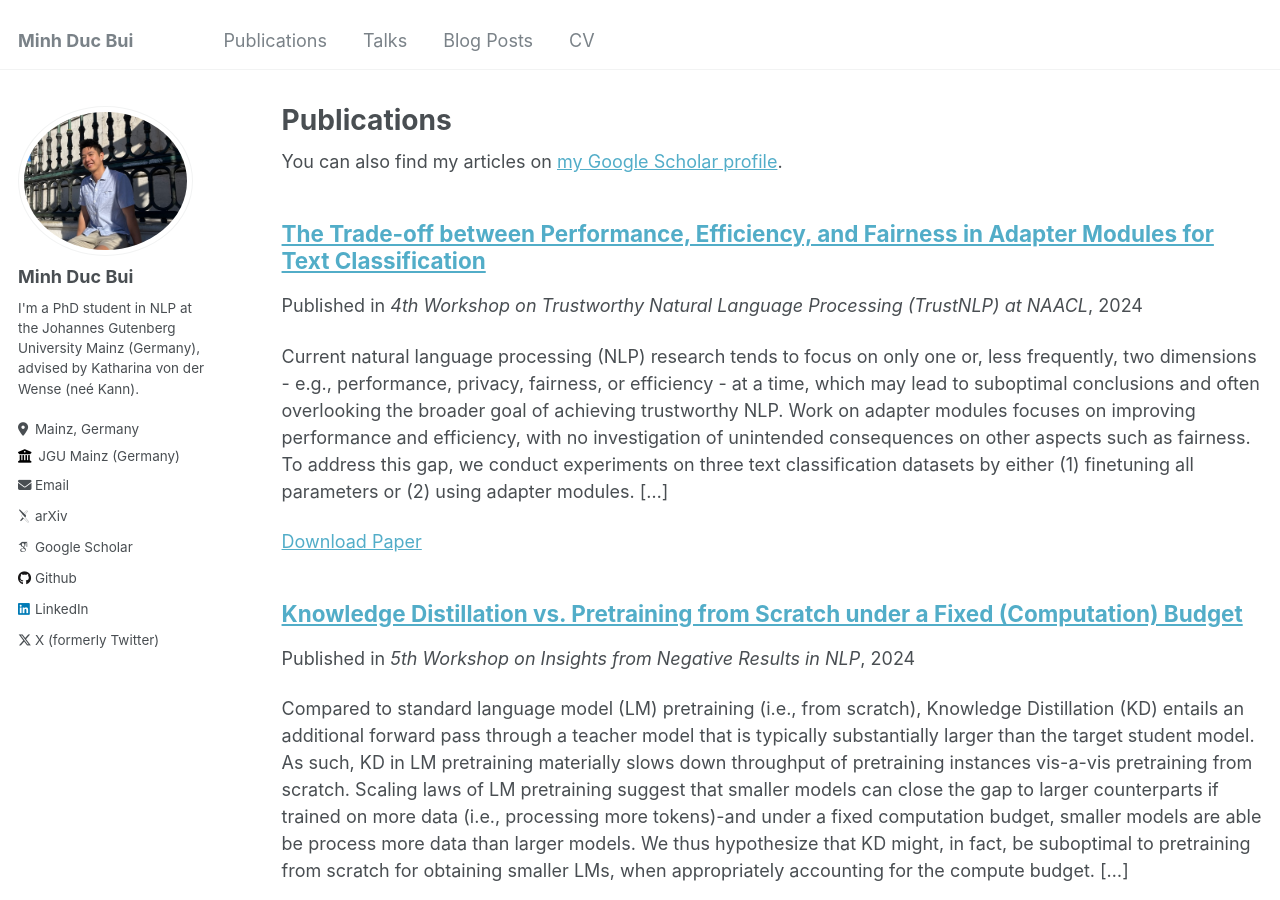
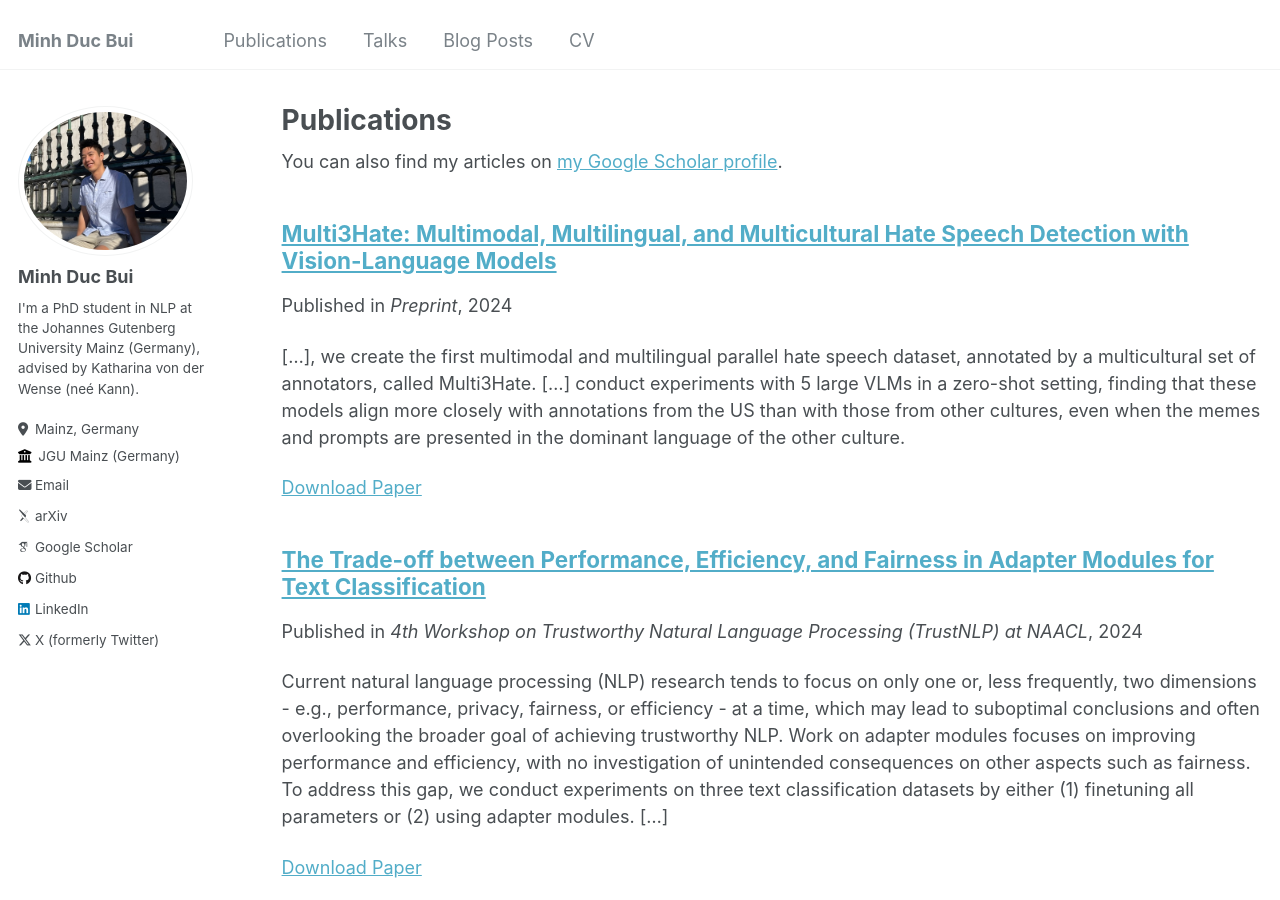
Before and after one commit to MinhDucBui/minhducbui.github.io, a Jekyll site: the page built from _pages/publications.md, in a window 1280 px wide and 900 px high. Built offline with Jekyll 4.4.1, drawn with Linux system fonts in a browser that asks for light colours; some web fonts are replaced.

Commit message:
multi3hate

```diff
--- /dev/null
+++ b/_publications/2024-11-06-multi3hate.md
@@ -0,0 +1,12 @@
+---
+title: "Multi3Hate: Multimodal, Multilingual, and Multicultural Hate Speech Detection with Vision-Language Models"
+collection: publications
+permalink: /publication/2024-11-06-multi3hate
+excerpt: '[...], we create the first multimodal and multilingual parallel hate speech dataset, annotated by a multicultural set of annotators, called Multi3Hate. [...] conduct experiments with 5 large VLMs in a zero-shot setting, finding that these models align more closely with annotations from the US than with those from other cultures, even when the memes and prompts are presented in the dominant language of the other culture.'
+venue: 'Preprint'
+paperurl: 'https://arxiv.org/abs/2411.03888'
+---
+
+Hate speech moderation on global platforms poses unique challenges due to the multimodal and multilingual nature of content, along with the varying cultural perceptions. How well do current vision-language models (VLMs) navigate these nuances? To investigate this, we create the first multimodal and multilingual parallel hate speech dataset, annotated by a multicultural set of annotators, called Multi3Hate. It contains 300 parallel meme samples across 5 languages: English, German, Spanish, Hindi, and Mandarin. We demonstrate that cultural background significantly affects multimodal hate speech annotation in our dataset. The average pairwise agreement among countries is just 74%, significantly lower than that of randomly selected annotator groups. Our qualitative analysis indicates that the lowest pairwise label agreement-only 67% between the USA and India-can be attributed to cultural factors. We then conduct experiments with 5 large VLMs in a zero-shot setting, finding that these models align more closely with annotations from the US than with those from other cultures, even when the memes and prompts are presented in the dominant language of the other culture.
+
+[**Paper-Link**](https://arxiv.org/abs/2411.03888)
```
Also changed, not shown: _pages/about.md (+5 -1 lines).
